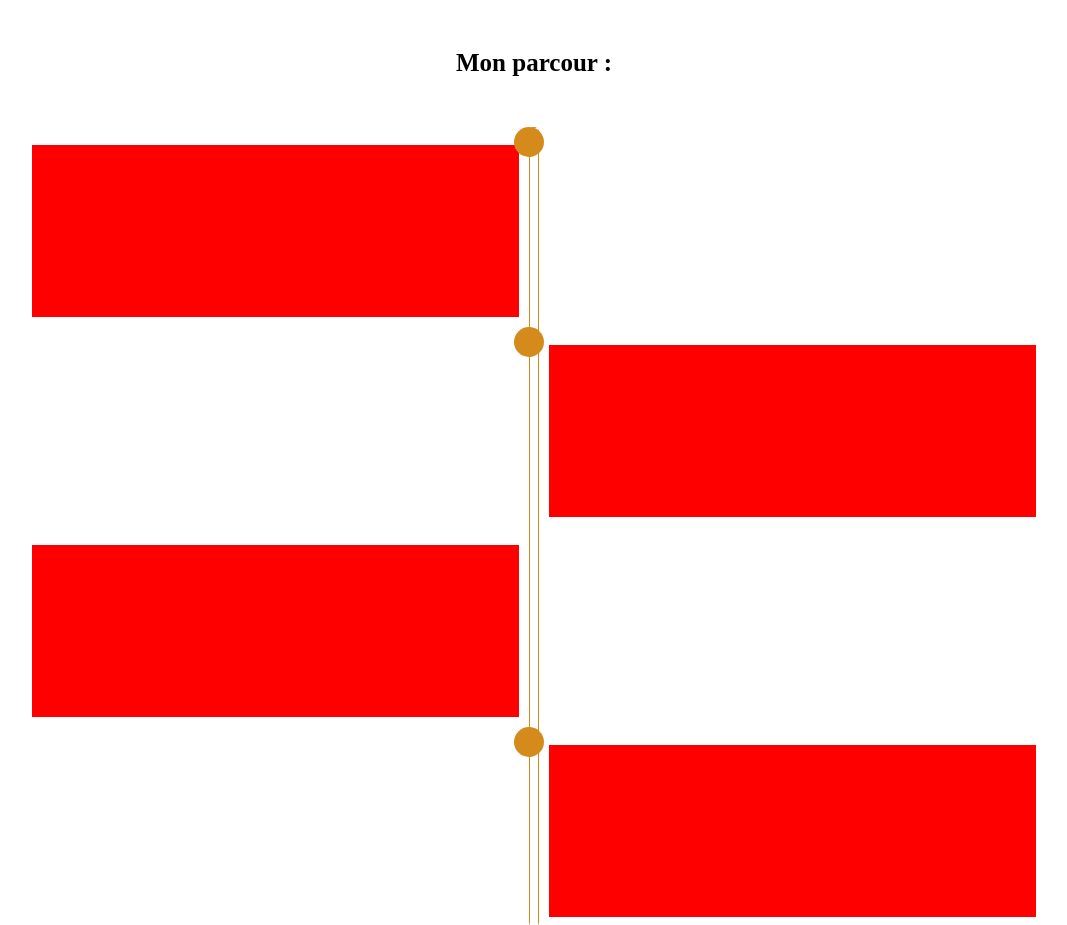
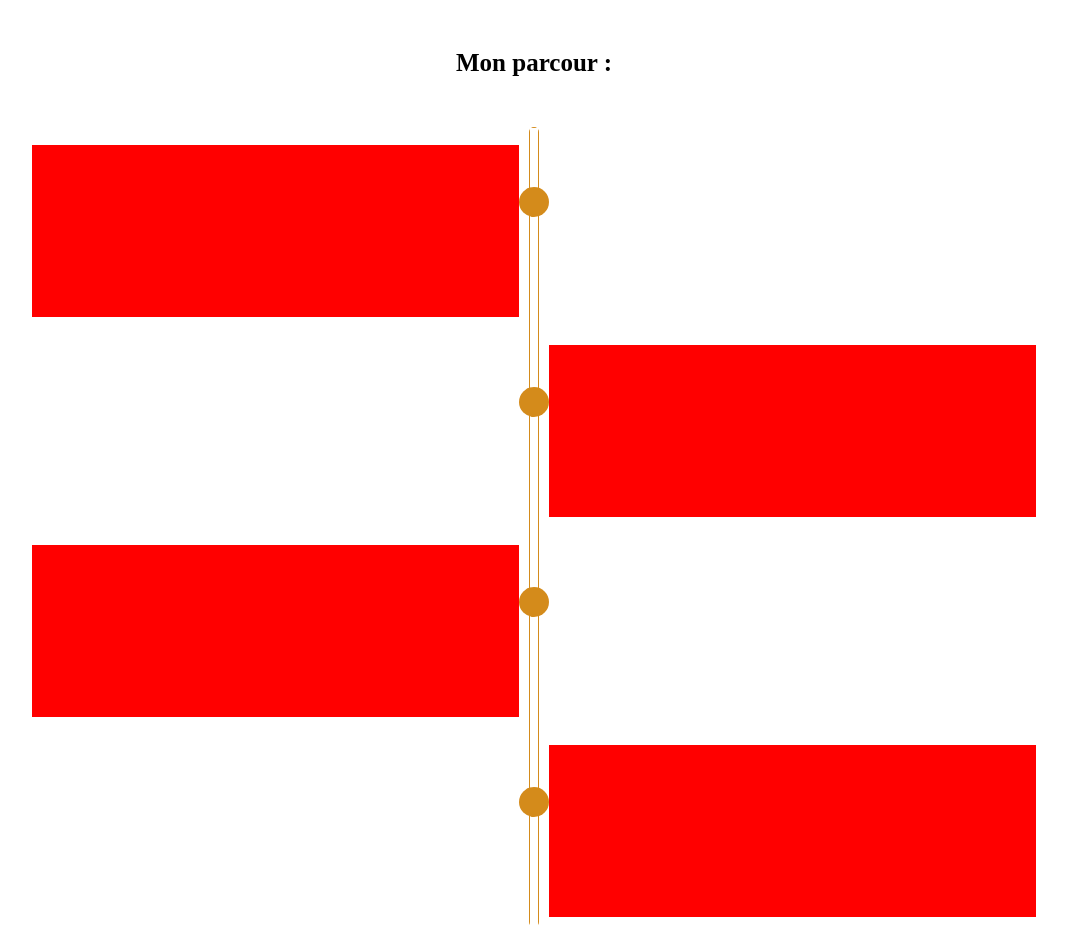
Before and after one commit to Romain-Parisot/PortfolioV2, a plain HTML site: page index.html in a window 1280 px wide. Shown: the part 1840-2765 px from the top of the page, without its empty margins (106-1173 px from the left). Drawn offline with Linux system fonts and the light colour scheme.

Commit message:
V1 animation bullet point

```diff
--- a/script.js
+++ b/script.js
@@ -254,25 +254,26 @@ function updateProgressBar() {
         if (scrollPercentagev2 > 25/2) {
             bullet_point_parcour1.classList.add("bullet_point_parcour_animation")
         }
-        else{
-            bullet_point_parcour1.classList.remove("bullet_point_parcour_animation")
-        }
         if (scrollPercentagev2 > 75/2) {
             bullet_point_parcour2.classList.add("bullet_point_parcour_animation")
         }
-        else{
-            bullet_point_parcour2.classList.remove("bullet_point_parcour_animation")
-        }
         if (scrollPercentagev2 > (25/2)+50) {
-            bullet_point_parcour3.classList.remove("bullet_point_parcour_animation")
-        }
-        else{
             bullet_point_parcour3.classList.add("bullet_point_parcour_animation")
         }
         if (scrollPercentagev2 > (75/2)+50) {
             bullet_point_parcour4.classList.add("bullet_point_parcour_animation")
         }
-        else{
+
+        if(scrollPercentagev2 < 25/2){
+            bullet_point_parcour1.classList.remove("bullet_point_parcour_animation")
+        }
+        if(scrollPercentagev2 < 75/2){
+            bullet_point_parcour2.classList.remove("bullet_point_parcour_animation")
+        }
+        if(scrollPercentagev2 < (25/2)+50){
+            bullet_point_parcour3.classList.remove("bullet_point_parcour_animation")
+        }
+        if (scrollPercentagev2 < (75/2)+50) {
             bullet_point_parcour4.classList.remove("bullet_point_parcour_animation")
         }
       }
--- a/style.css
+++ b/style.css
@@ -523,7 +523,7 @@ nav ul li a:hover:after {
     width: 30px;
     height: 30px;
     border-radius: 100px;
-    transform: translateY(10%) translateX(-50%);
+    transform: translateY(-100%) translateX(-10px);
     transition: 1s;
     opacity: 0;
     background-color: var(--main-color);
@@ -563,7 +563,7 @@ nav ul li a:hover:after {
 }
 
 .bullet_point_parcour_animation{
-    transform: translateY(0) translateX(-50%);
+    transform: translateY(200%) translateX(-10px);
     opacity: 100;
 }
 
```
